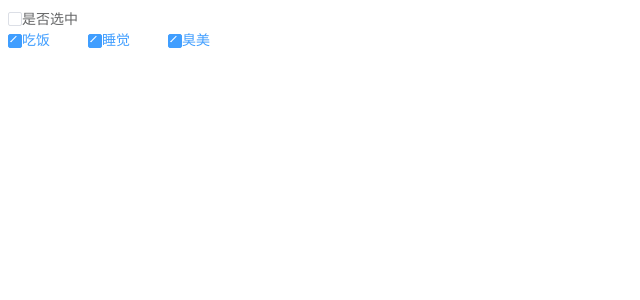
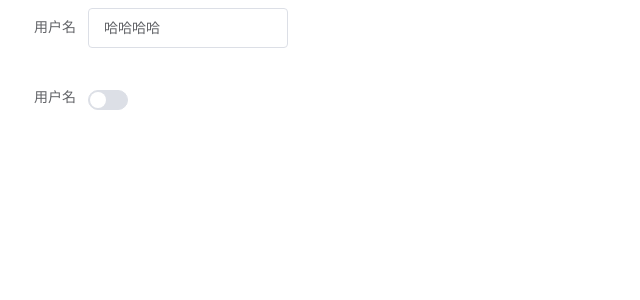
Before and after one commit to lzzhy/itcast-ui, a Vue app: page / in a window 1280 px wide. Shown: the top 300 px of the page, without its empty margins (0-640 px from the left). Built offline with nearby package versions, Linux system fonts and the light colour scheme; a small style sheet from the web is missing.

Commit message:
feat: form和form-item组件封装完成

```diff
--- a/src/App.vue
+++ b/src/App.vue
@@ -70,12 +70,21 @@
             <hm-radio label="0">女</hm-radio>
         </hm-radio-group> -->
 
-        <hm-checkbox v-model="active">是否选中</hm-checkbox>
+        <!-- <hm-checkbox v-model="active">是否选中</hm-checkbox>
         <hm-checkbox-group v-model="hobby">
             <hm-checkbox label="吃饭"></hm-checkbox>
             <hm-checkbox label="睡觉"></hm-checkbox>
             <hm-checkbox label="臭美"></hm-checkbox>
-        </hm-checkbox-group>
+        </hm-checkbox-group> -->
+
+        <hm-form :model="model" label-width="80px">
+            <hm-form-item label="用户名">
+                <hm-input placeholder="请输入用户名" v-model="username"></hm-input>
+            </hm-form-item>
+            <hm-form-item label="用户名">
+                <hm-switch v-model="active"></hm-switch>
+            </hm-form-item>
+        </hm-form>
     </div>
 </template>
 
@@ -92,7 +101,11 @@
             username: '哈哈哈哈',
             gender: '',
             active: false,
-            hobby: ['吃饭','睡觉','臭美']
+            hobby: ['吃饭','睡觉','臭美'],
+            model: {
+                username: '',
+                active: ''
+            }
         }
     },
     methods: {
--- /dev/null
+++ b/src/components/form-item.vue
@@ -0,0 +1,75 @@
+<!-- 组件说明 -->
+<template>
+    <div class="hm-form-item">
+        <label class="hm-form-item__label" :style="{width: this.form.labelWidth}">{{label}}</label>
+        <div class="hm-form-item__content">
+            <slot></slot>
+        </div>
+    </div>
+</template>
+
+<script>
+//import x from ''
+export default {
+    name: 'hm-form-item',
+    props: {
+        label: String,
+        default: ''
+    },
+    inject: {
+        form: {
+            default: ''
+        }
+    },
+    components: {
+
+    },
+    data () {
+        return {
+
+        };
+    },
+    computed: {
+
+    },
+    methods: {
+
+    },
+    created() {
+
+    },
+    mounted() {
+
+    },
+    beforeCreate() {}, //生命周期 - 创建之前
+    beforeMount() {}, //生命周期 - 挂载之前
+    beforeUpdate() {}, //生命周期 - 更新之前
+    updated() {}, //生命周期 - 更新之后
+    beforeDestroy() {}, //生命周期 - 销毁之前
+    destroyed() {}, //生命周期 - 销毁完成
+    activated() {}, //如果页面有keep-alive缓存功能，这个函数会触发
+    }
+</script>
+
+<style lang='scss' scoped>
+.hm-form-item {
+    margin-bottom: 25px;
+    .hm-form-item__label {
+        text-align: right;
+        vertical-align: middle;
+        float: left;
+        font-size: 14px;
+        color: #606266;
+        line-height: 40px;
+        padding: 0 12px 0 0;
+        box-sizing: border-box;
+    }
+    .hm-form-item__content {
+        line-height: 40px;
+        position: relative;
+        font-size: 14px;
+        overflow: hidden;
+        display: inline-block;
+    }
+}
+</style>
--- /dev/null
+++ b/src/components/form.vue
@@ -0,0 +1,58 @@
+<!-- 组件说明 -->
+<template>
+    <div class="form">
+        <slot></slot>
+    </div>
+</template>
+
+<script>
+//import x from ''
+export default {
+    name: 'hm-form',
+    props: {
+        model: {
+            type: Object,
+            default: true
+        },
+        labelWidth: {
+            type: String,
+            default: '80px'
+        }
+    },
+    provide() {
+        return {
+            form: this
+        }
+    },
+    components: {
+
+    },
+    data () {
+        return {
+
+        };
+    },
+    computed: {
+
+    },
+    methods: {
+
+    },
+    created() {
+
+    },
+    mounted() {
+
+    },
+    beforeCreate() {}, //生命周期 - 创建之前
+    beforeMount() {}, //生命周期 - 挂载之前
+    beforeUpdate() {}, //生命周期 - 更新之前
+    updated() {}, //生命周期 - 更新之后
+    beforeDestroy() {}, //生命周期 - 销毁之前
+    destroyed() {}, //生命周期 - 销毁完成
+    activated() {}, //如果页面有keep-alive缓存功能，这个函数会触发
+    }
+</script>
+
+<style lang='scss' scoped>
+</style>
--- a/src/main.js
+++ b/src/main.js
@@ -8,6 +8,8 @@
 import radiogroup from './components/radio-group.vue'
 import checkbox from './components/checkbox.vue'
 import checkboxgroup from './components/checkbox-group.vue'
+import form from './components/form.vue'
+import formitem from './components/form-item.vue'
 
 Vue.config.productionTip = false
 
@@ -19,6 +21,8 @@
 Vue.component(radiogroup.name,radiogroup)
 Vue.component(checkbox.name,checkbox)
 Vue.component(checkboxgroup.name,checkboxgroup)
+Vue.component(form.name,form)
+Vue.component(formitem.name,formitem)
 
 new Vue({
   render: h => h(App),
```
